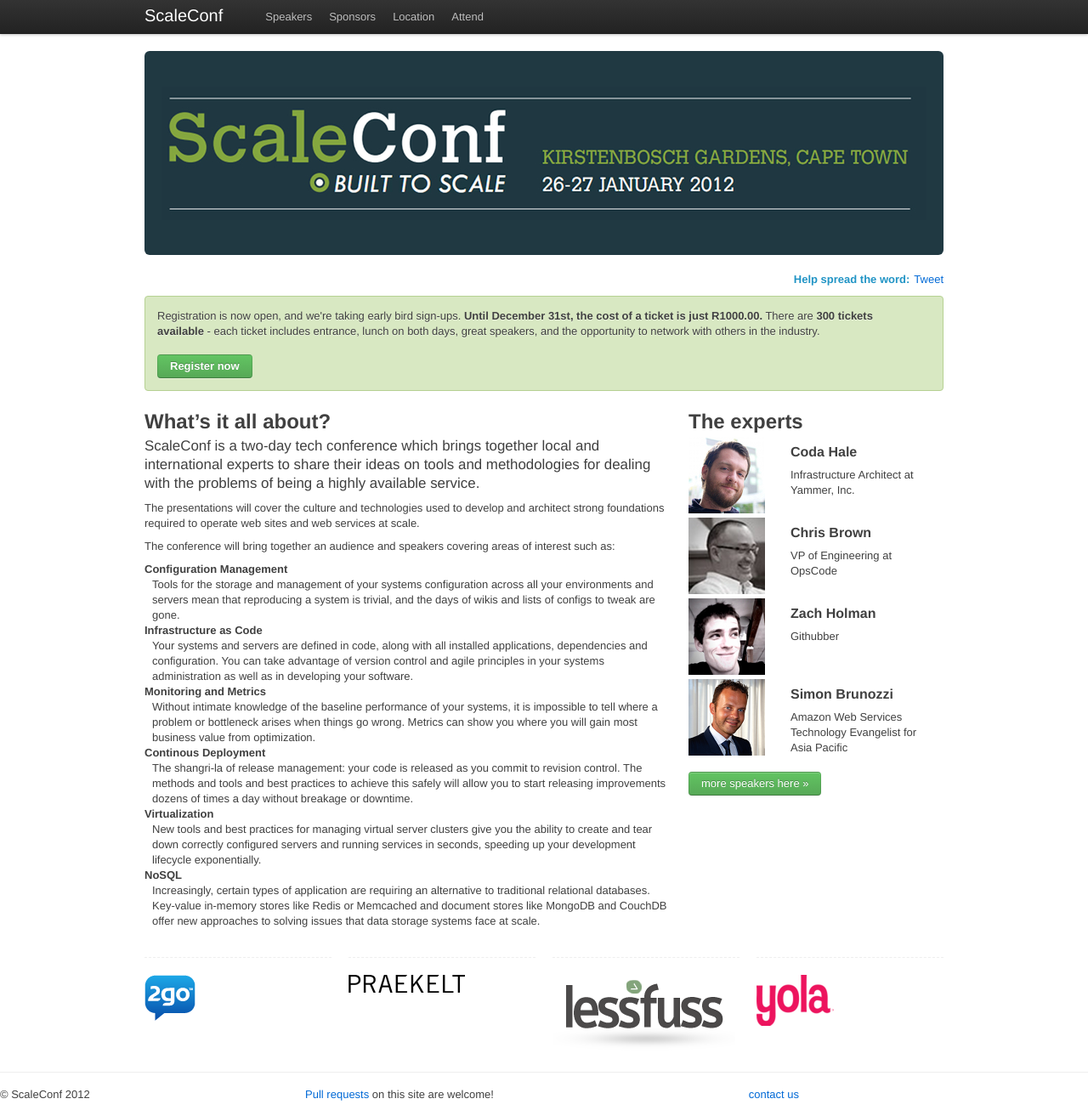
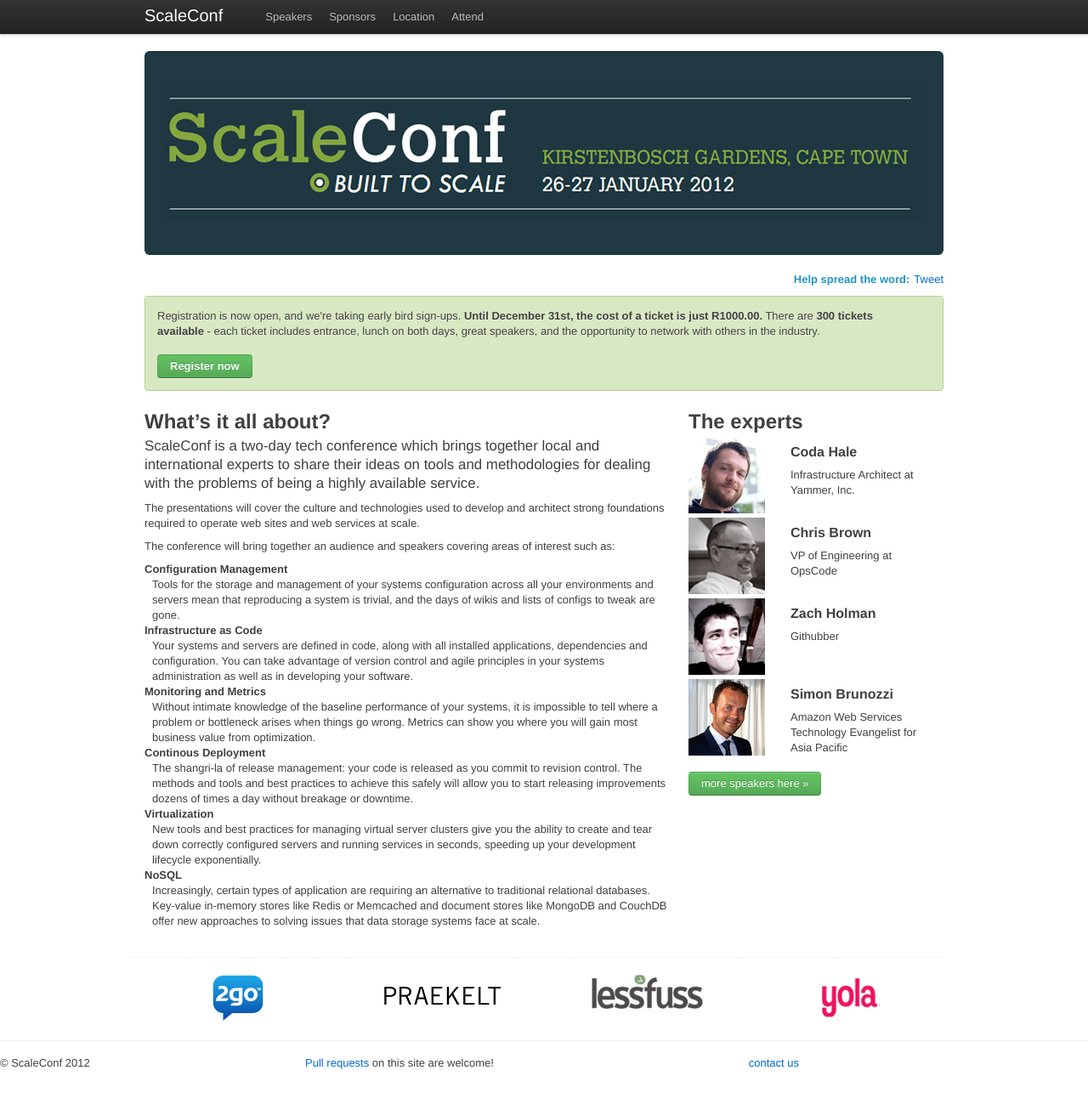
Before and after one commit to scaleconf/scaleconf.github.com, a Jekyll site: the page built from index.html, in a window 1280 px wide and 1306 px high. Shown: the whole window at 85% size. Built offline with Jekyll 4.4.1, drawn with Linux system fonts in a browser that asks for light colours; Markdown is read by kramdown in place of the engine named in the settings; comment, search, counter and statistics services are not loaded.

Commit message:
removed placeholder sponsor images, updated sponsor images

```diff
--- a/index.html
+++ b/index.html
@@ -63,17 +63,17 @@
        </div>
 
       </div>
-      <div class="row">
-          <div class="span4" style='border-top:dashed 1px #eee; align: top; margin-top:15px; padding-top:20px;'>
+      <div class="row" style='border-top:dashed 1px #eee; margin-top:15px; padding-top:20px;'>
+          <div class="span4" style='text-align:center;'>
               <a href="http://2go.co.za/"><img src='/images/sponsors/2go.png'/></a>
           </div>
-          <div class="span4" style='border-top:dashed 1px #eee; align: top; margin-top:15px; padding-top:20px;'>
+          <div class="span4" style='text-align:center;'>
               <a href="http://www.praekelt.com/"><img src='/images/sponsors/praekelt.gif'/></a>
           </div>
-          <div class="span4" style='border-top:dashed 1px #eee; align: top; margin-top:15px; padding-top:20px;'>
+          <div class="span4" style='text-align:center;'>
               <a href="http://lessfuss.co.za/"><img src='/images/sponsors/lessfuss.png'/></a>
           </div>
-          <div class="span4" style='border-top:dashed 1px #eee; align: top; margin-top:15px; padding-top:20px;'>
+          <div class="span4" style='text-align:center;'>
               <a href="http://www.yola.com/"><img src='/images/sponsors/yola.png'/></a>
           </div>
         </div>
```
Also changed, not shown: images/sponsors/facebook.jpeg (deleted), images/sponsors/lessfuss.png, images/sponsors/praekelt.gif, images/sponsors/puppet-labs.jpeg (deleted), images/sponsors/twitter.jpeg (deleted), images/sponsors/yola.png.
